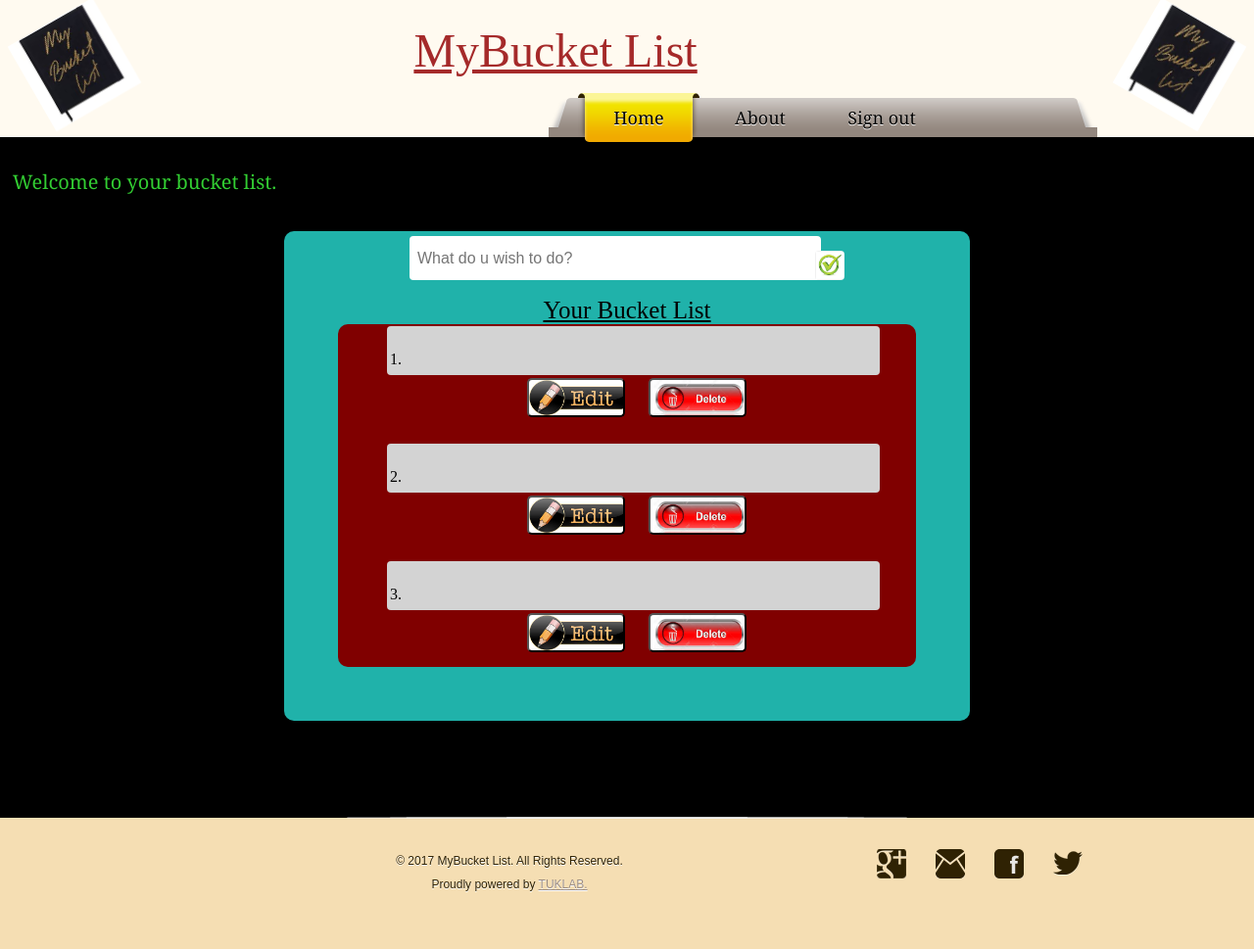
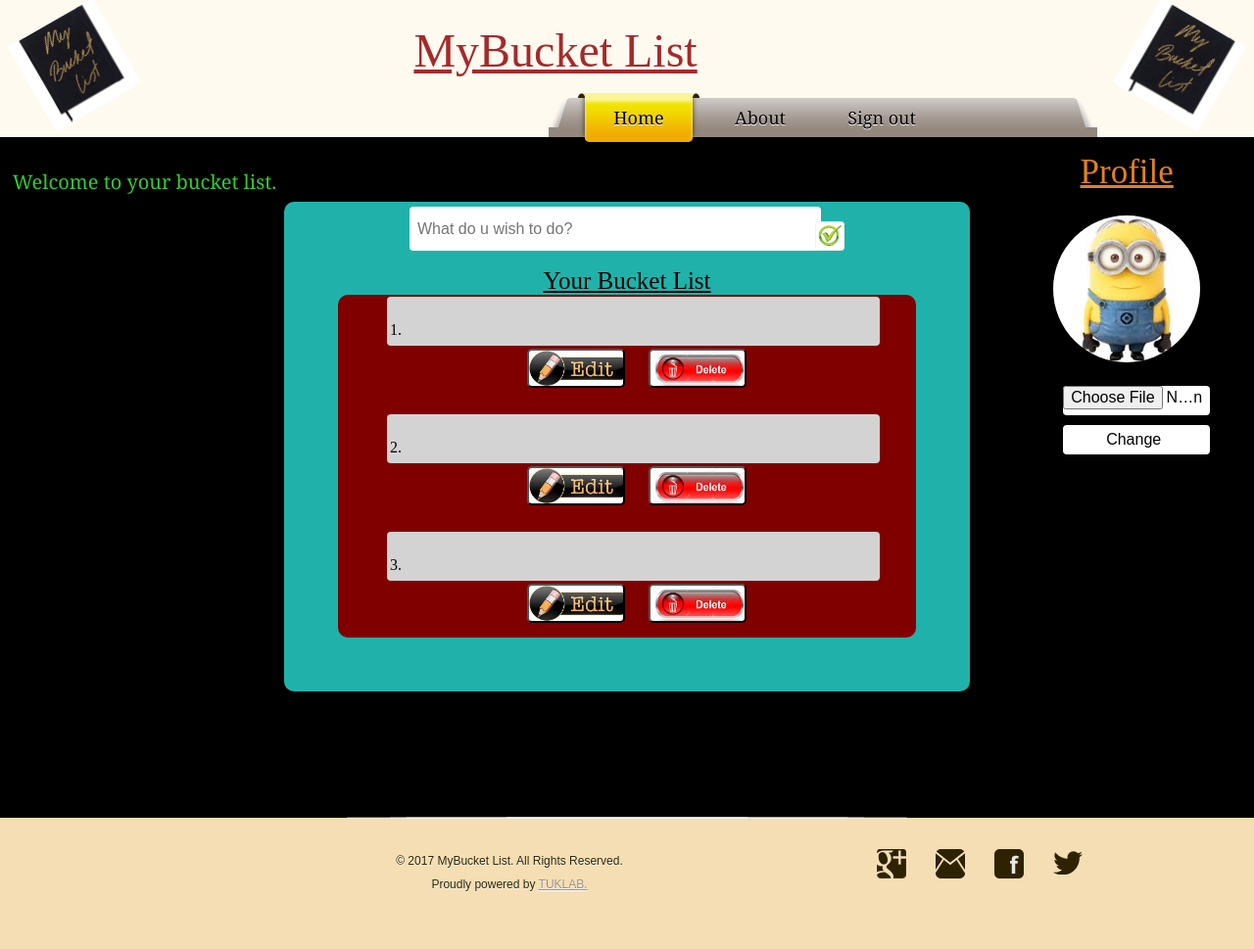
Before and after one commit to GeorgeKihara/Bucket_Project, a Flask app: page /home in a window 1280 px wide. Shown: the whole page at 98% size. Run offline with Flask 2, Linux system fonts and the light colour scheme; the visitor is signed in with stand-in values (Sample User, id 1); a database or web service that is not in the repository returns one stand-in record (values such as "Sample title"); some libraries are stand-ins or nearby versions.

Commit message:
user profile added

```diff
--- /dev/null
+++ b/app/forms.py
@@ -0,0 +1,6 @@
+from flask_wtf import Form
+from wtforms import StringField, BooleanField, TextAreaField, FileField
+from wtforms.validators import DataRequired, Length
+
+class UploadForm(Form):
+    image = FileField()
--- a/app/static/css/my.css
+++ b/app/static/css/my.css
@@ -203,7 +203,7 @@ a {
     height: 500px;
     text-align: center;
     background-color: lightseagreen;
-    margin-top: 20px;
+    margin-top: -100px;
     margin: 0 auto;
     border-radius: 10px;
     overflow: hidden;
@@ -381,3 +381,43 @@ a {
     color: palevioletred;
     font-family: Tahoma;
 }
+
+.imageUpload{
+    position: relative;
+    float: center;
+    width: 150px;
+    height: 150px;
+    margin-top: -80px;
+    margin-bottom: -100px;
+    right: -84%;
+}
+
+.imageUpload p{
+    color: #E18022;
+    text-align: center;
+    font-size: 35px;
+    text-decoration: underline;
+    font-family: ar darling;
+}
+
+#imageSubmit{
+    position: relative;
+    width: 150px;
+    height: 30px;
+}
+
+.user {
+  position: relative;
+  display: inline-block;
+  width: 150px;
+  height: 150px;
+  border-radius: 50%;
+  background-repeat: no-repeat;
+  background-position: center center;
+  background-size: cover;
+}
+
+.one {
+  position: relative;
+  background-image: url('../images/minion.jpeg');
+}
--- a/app/static/js/angular.js
+++ b/app/static/js/angular.js
@@ -206,4 +206,7 @@ homeApp.controller('goalCtrl', function ($scope, $http) {
 		}
 	};
 
+	//image uploader
+
+
 });
--- a/app/templates/home.html
+++ b/app/templates/home.html
@@ -46,9 +46,19 @@
         <div ng-open="homeName()" id="welcome">
             <p>Welcome <b id="welcome1"><u>{{ '{{user | uppercase}}' }}</u></b> to your bucket list.</p>
         </div>
+        <div class="imageUpload">
+            <p>Profile</p>
+            <form action='/profile' method='post' enctype='multipart/form-data'>
+                <div class="user one">
+                </div>
+                <p></p>
+                <input id="imageSubmit" type='file' name='uploaded_file'>
+                <input id="imageSubmit" type='submit' value='Change'>
+            </form>
+        </div>
         <div class="bucket">
             <form id="bucketForm" method="POST" name="goalie" action="{{ url_for('store') }}">
-                <input id="homieInput" type="label" ng-model="user" name="bktName" >
+                <input id="homieInput" type="label" ng-model="user" name="bktName">
                 <input id="goal" name="details" ng-model="list" type="text" value="" placeholder="What do u wish to do?" required/>
                 <input type="submit" ng-click="{{ url_for('store') }}; submitForm()" value="" id="btn-tick">
                 <div id="flashes" ng-show="!timer()" ng-model="flashes" class="flashes">
@@ -61,7 +71,7 @@
 
             <div id="scroll">
                 <div id="one">
-                    <label > 1.{{data.post1}} </label>
+                    <label> 1.{{data.post1}} </label>
                 </div>
                 <p><a ng-click="edit1()" href=""><button id="edit"></button></a> <a ng-click="delete()" href="{{ url_for('delete1') }}"><button id="delete"></button></a></p>
                 <div id="two">
--- a/app/views.py
+++ b/app/views.py
@@ -1,5 +1,8 @@
 from flask import Flask, render_template, url_for, request, session, redirect, flash
 from flask.ext.pymongo import PyMongo
+from flask_wtf import Form
+from flask_wtf.file import FileField
+from werkzeug import secure_filename
 import bcrypt
 import json
 import requests
@@ -12,6 +15,8 @@ app.config['MONGO_URI'] = 'mongodb://kihara:kihara@ds151752.mlab.com:51752/bktli
 
 mongo = PyMongo(app)
 
+class UploadForm(Form):
+    file = FileField()
 
 #index page
 @app.route('/')
@@ -107,8 +112,9 @@ def login1():
         if bcrypt.hashpw(request.form['pass'].encode('utf-8'), login_user['password']) == login_user['password']:
             session['username'] = request.form['username']
             return redirect(url_for('home'))
-
-    message = Markup("Invalid username or password")
+        flash(request.form['username'] + ", thats not your password!")
+        return redirect(url_for('login'))
+    message = Markup("Sorry, the username does not exist")
     flash(message)
     return redirect(url_for('login'))
 
@@ -339,9 +345,12 @@ def sendPassword():
         return redirect(url_for('forgot'))
     return 'something wrong'
 
-@app.route('/profile', methods=['POST', 'GET'])
+@app.route('/profile', methods=['POST'])
 def profile():
-    return render_template('profile.html')
+    f = request.files['uploaded_file']
+    print (f.read())
+
+    return redirect(url_for('home'))
 
 if  __name__ == '__main__':
 	app.secret_key='mysecret'
```
Also changed, not shown: app/templates/upload.html (added, +15 -0 lines), app/static/images/anonymous.jpeg (added), app/static/images/ghost.png (added), app/static/images/minion.jpeg (added), app/static/images/minion1.jpeg (added), app/static/images/minion1.png (added), app/static/images/profile.png (added), app/static/images/profileboy.jpeg (added), app/static/images/profilegirl.png (added), 1 other file.
